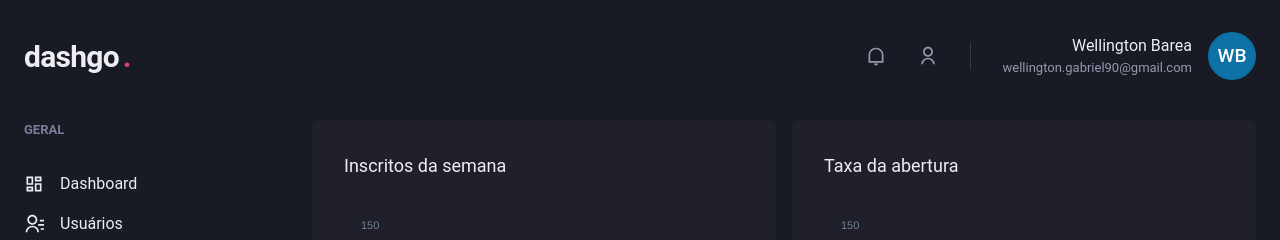
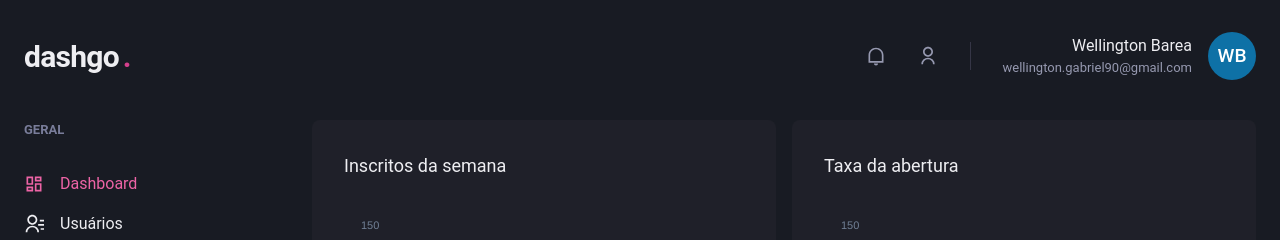
Before and after one commit to wellbarea/dashgo, a Next.js app: page /dashboard in a window 1280 px wide. Shown: the top 240 px of the page. Built offline with nearby package versions, Linux system fonts and the light colour scheme.

Commit message:
feat: add active link

```diff
--- /dev/null
+++ b/src/components/ActiveLink.tsx
@@ -0,0 +1,37 @@
+import Link, { LinkProps } from "next/link";
+import { useRouter } from "next/router";
+import { cloneElement, ReactElement } from "react";
+
+interface ActiveLinkProps extends LinkProps{
+    children: ReactElement;
+    shouldMatchExectHref: boolean;
+}
+
+export function ActiveLink({
+    children,
+    shouldMatchExectHref = false,
+    ...rest
+}: ActiveLinkProps) {
+    const { asPath } = useRouter();
+    let isActive = false;
+
+    if (shouldMatchExectHref && (asPath === rest.href || asPath === rest.as)) {
+        isActive = true;
+    }
+
+    if (
+        !shouldMatchExectHref &&
+        (asPath.startsWith(`${rest.href}`) ||
+        asPath.startsWith(`${rest.as}`))
+    ) {
+        isActive = true;
+    }
+
+    return (
+        <Link {...rest}>
+            {cloneElement(children, {
+                color: isActive ? 'pink.400' : 'gray.50'
+            })}
+        </Link>
+    )
+}
--- a/src/components/Sidebar/NavLink.tsx
+++ b/src/components/Sidebar/NavLink.tsx
@@ -1,6 +1,6 @@
 import { Icon, Link as ChakraLink, LinkProps, Text } from "@chakra-ui/react";
 import { ElementType } from "react";
-import Link from 'next/link';
+import { ActiveLink } from "../ActiveLink";
 
 interface Props extends LinkProps {
     icon: ElementType;
@@ -10,11 +10,11 @@
 
 export function NavLink({ icon, children, href, ...props }: Props) {
     return (
-        <Link href={href} passHref>
+        <ActiveLink href={href} passHref>
             <ChakraLink display="flex" alignItems="center" {...props}>
                 <Icon as={icon} fontSize="20" />
                 <Text ml="4" fontSize="medium"> {children} </Text>
             </ChakraLink>
-        </Link>
+        </ActiveLink>
     );
 }
```
